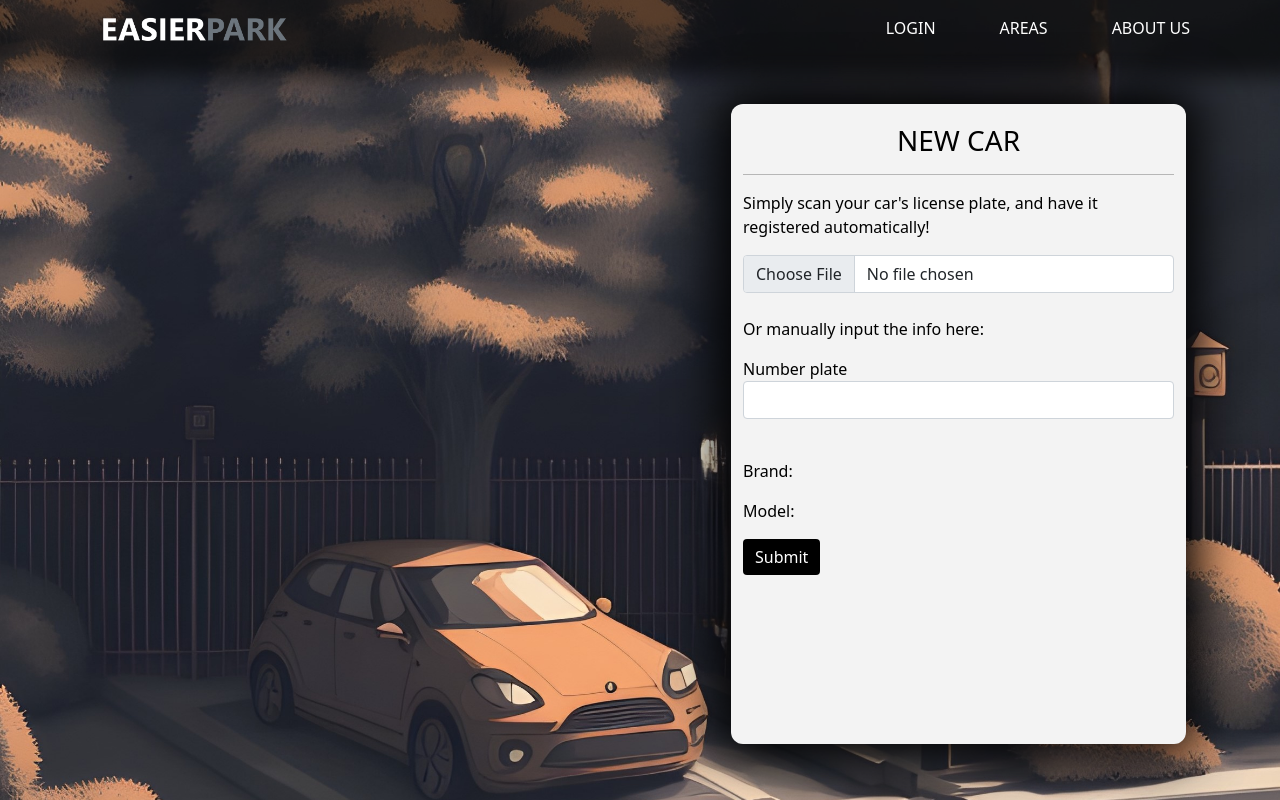
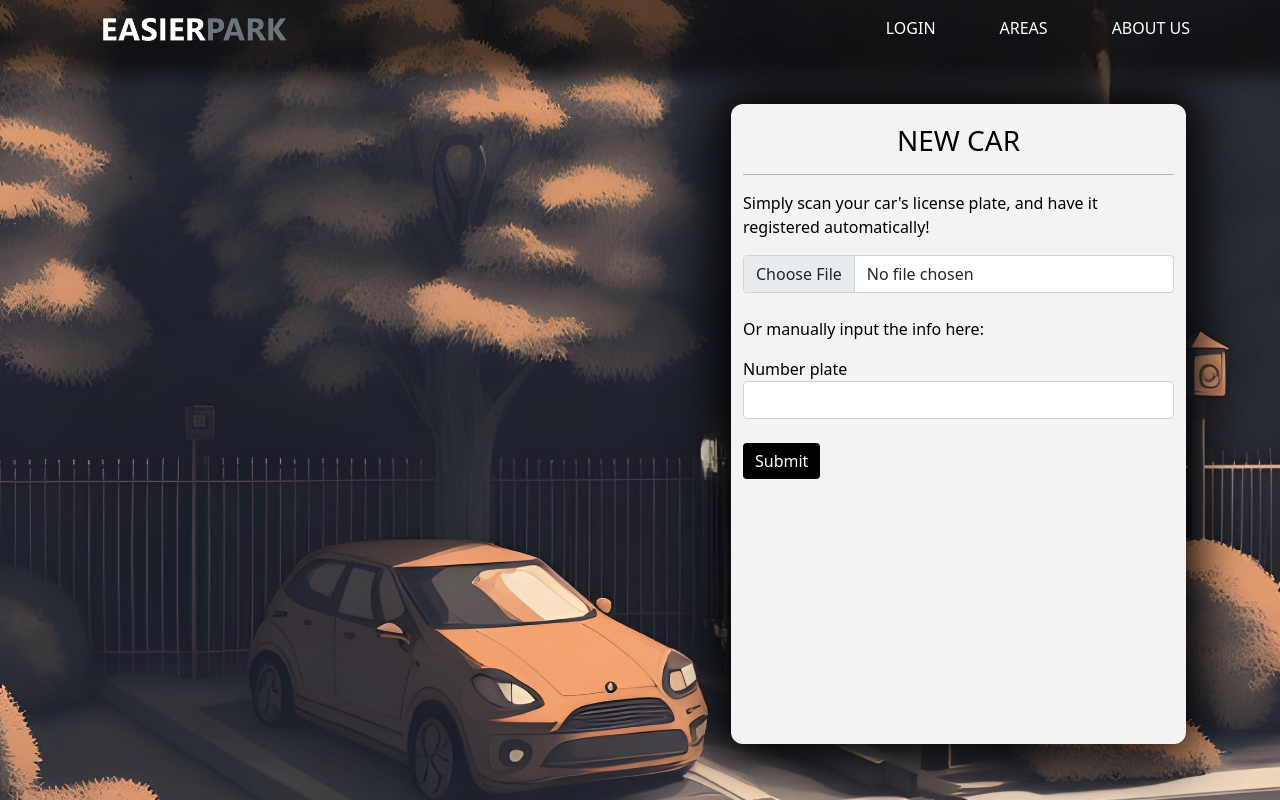
Before and after one commit to minilange/parkerings-projekt, a Vue app: page /#/register-car in a window 1280 px wide. Built offline with nearby package versions, Linux system fonts and the light colour scheme.

Commit message:
NewCar API POST and store functions

```diff
--- a/src/store/index.js
+++ b/src/store/index.js
@@ -15,6 +15,7 @@ axios.interceptors.request.use(function (config) {
 
 export default new Vuex.Store({
   state: {
+    searching: false,
     carInfo: {},
     admin: {},
     api: "https://parking-project-api.azurewebsites.net/api",
@@ -35,22 +36,27 @@ export default new Vuex.Store({
     },
     SET_USER_INFO(state, userInfo) {
       state.user = userInfo
+    },
+    SET_SEARCHING(state, searching) {
+      state.searching = searching
     }
   },
   actions: {
     async licensePlateLookup(state, licensePlate) {
+      // Call Python backend to get car info from NummerpladeAPI.dk
+
       try {
-        // Call Python backend
-        console.log(licensePlate);
+        this.commit('SET_SEARCHING', true) // Set searching to true
         await axios.get(this.state.api + "/licenseplateLookup/?licenseplate=" + licensePlate)
           .then((response) => {
-            // console.log(response)
-            return response;
+            console.log(response.data)
+            this.commit('SET_CAR', response.data) // Set car in state
           })
           .catch((error) => {
             console.error(error)
           })
 
+        this.commit('SET_SEARCHING', false) // Set searching to false
 
       } catch (error) {
         console.log('licensePlateLookup: ' + error)
--- a/src/views/CarRegisterView.vue
+++ b/src/views/CarRegisterView.vue
@@ -13,7 +13,7 @@
         </div>
 
       <!-- </form> -->
-      <form>
+      <form ref="newCarForm">
 
         <div id="manualInput">
           <p>Or manually input the info here:</p>
@@ -25,16 +25,17 @@
 
         <!-- <button class="btn btn-primary" @click="getPlateInput">Search for car</button> -->
 
-        <p id="searchStatus">{{ response }}</p>
+        <div v-if="$store.state.searching == true" id="searchStatus" class="mt-3">Searching...</div>
 
         <br />
 
-        <div id="carInfo">
-          <p>Brand: {{ carBrand }}</p>
-          <p>Model: {{ carModel }}</p>
+        <div v-if="$store.state.carInfo.data && $store.state.searching == false" id="carInfo">
+          <p>Brand: {{ $store.state.carInfo.data.brand }}</p>
+          <p>Model: {{ $store.state.carInfo.data.model }}</p>
+          <p v-if="$store.state.carInfo.data.body_type">Type: {{ $store.state.carInfo.data.body_type.name }}</p>
         </div>
 
-        <input class="btn btn-primary" type="submit" value="Submit" />
+        <button class="btn btn-primary" @click="submitNewCar">Submit</button>
       </form>
     </div>
   </div>
@@ -123,18 +124,17 @@ export default {
     };
   },
   watch: {
-    async inputNumberplate(newNumber) {
+    inputNumberplate(newNumber) {
       // When manual input of numberplate changes
       this.inputNumberplate = this.inputNumberplate.toUpperCase();
 
       if (this.numberPlatePattern.test(newNumber) === true) {
-        this.response = await this.$store.dispatch('licensePlateLookup', newNumber);
-        console.log('******');
-        console.log(this.response);
-        this.carModel = this.response.data.data.model;
-        this.carBrand = this.response.data.data.brand;
+        this.$store.dispatch('licensePlateLookup', newNumber);
+
+
       } else {
         console.log("NOT RIGHT PATTERN");
+        this.$store.state.carInfo = {};
       }
     },
   },
@@ -159,6 +159,34 @@ export default {
       //   console.log(reader.result);
       // };
     },
+    submitNewCar() {
+      let newCarPayload = {
+        "method": "POST",
+        "endpoint": "regLicenseplates",
+        "body": {
+          "requester": "USERID HERE",
+          "licensePlate": this.inputNumberplate,
+          "brand": this.$store.state.carInfo.data.brand,
+          "model": this.$store.state.carInfo.data.model,
+        }
+      }
+
+      // Not all cars have a body type
+      try {
+        newCarPayload.body.type = this.$store.state.carInfo.data.body_type.name;
+      } catch (error) {
+        console.log("No body type");
+        newCarPayload.body.type = "No type";
+      }
+
+      this.$store.dispatch('callAPI', newCarPayload) // Post new car to API
+        .then(() => {
+          this.$router.push({ name: "Home" });
+        })
+        .catch((error) => {
+          console.log(error);
+        });
+    }
   }
 };
 </script>
```
